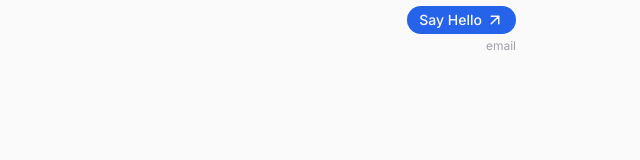
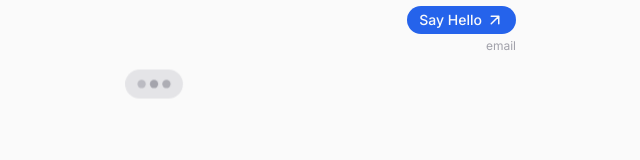
Before and after one commit to umeshjain1999/umesh, a Next.js app: page / in a window 1280 px wide. Shown: the part 536-696 px from the top of the page, without its empty margins (319-959 px from the left). Built offline with nearby package versions, Linux system fonts and the light colour scheme.

Commit message:
feat: typing indicator

```diff
--- a/app/page.tsx
+++ b/app/page.tsx
@@ -4,9 +4,25 @@ import { BubbleMessage } from "@/components/bubble";
 import { RightChevronIcon, UpArrowIcon } from "@/components/icons";
 import { ImageBlock } from "@/components/image";
 import { Modal } from "@/components/modal";
-import { variants } from "@/framer-variants";
+import { TypingIndicator } from "@/components/typing";
+import { typingVariants, variants } from "@/framer-variants";
 import { AnimatePresence, motion } from "framer-motion";
-import { useReducer } from "react";
+import React, { useReducer } from "react";
+
+const LeftWrapper = ({ children }: { children: React.ReactNode }) => {
+  return (
+    <div className="flex flex-col items-start w-full mb-4 gap-1">
+      {children}
+    </div>
+  );
+};
+const RightWrapper = ({ children }: { children: React.ReactNode }) => {
+  return (
+    <div className="flex flex-col items-end text-right w-full mb-4 gap-1">
+      {children}
+    </div>
+  );
+};
 
 export default function Page() {
   const initialState = {
@@ -47,7 +63,7 @@ export default function Page() {
   };
   return (
     <div className="w-full max-w-[390px] flex flex-col items-center relative">
-      <div className="flex flex-col items-start w-full mb-4 gap-1">
+      <LeftWrapper>
         <ImageBlock />
         <BubbleMessage custom={2}>Hey, Umesh Jain here</BubbleMessage>
         <BubbleMessage custom={3}>india / developing front-end</BubbleMessage>
@@ -89,8 +105,8 @@ export default function Page() {
             />
           </div>
         </motion.div>
-      </div>
-      <div className="flex flex-col items-end text-right w-full mb-4 gap-1">
+      </LeftWrapper>
+      <RightWrapper>
         <BubbleMessage
           custom={6}
           className="bg-blue-600 text-zinc-50 dark:text-zinc-950 flex items-center gap-1"
@@ -112,7 +128,10 @@ export default function Page() {
         >
           email
         </motion.p>
-      </div>
+      </RightWrapper>
+      <LeftWrapper>
+        <TypingIndicator />
+      </LeftWrapper>
       <AnimatePresence>
         {state.modalState && (
           <Modal
--- /dev/null
+++ b/components/typing.tsx
@@ -0,0 +1,56 @@
+import { motion } from "framer-motion";
+import { typingVariants } from "@/framer-variants";
+
+const TypingIndicator = () => {
+  return (
+    <motion.div
+      initial={{
+        opacity: 0,
+        y: -10,
+        scale: 1,
+      }}
+      animate={{
+        opacity: 1,
+        y: 0,
+        scale: 1.05,
+      }}
+      transition={{
+        duration: 1,
+        delay: 1,
+        type: "spring",
+        scale: {
+          delay: 1,
+          duration: 1,
+          repeat: Infinity,
+          repeatType: "mirror",
+          ease: "easeOut",
+        },
+      }}
+      className="w-fit bg-zinc-200 text-zinc-800 rounded-2xl px-3 py-2.5 text-sm font-medium flex gap-1 items-center"
+    >
+      <motion.span
+        variants={typingVariants}
+        initial="initial"
+        animate="animate"
+        custom={1}
+        className="w-2 h-2 inline-block bg-zinc-400 rounded-full opacity-50"
+      ></motion.span>
+      <motion.span
+        variants={typingVariants}
+        initial="initial"
+        animate="animate"
+        custom={2}
+        className="w-2 h-2 inline-block bg-zinc-400 rounded-full opacity-50"
+      ></motion.span>
+      <motion.span
+        variants={typingVariants}
+        initial="initial"
+        animate="animate"
+        custom={3}
+        className="w-2 h-2 inline-block bg-zinc-400 rounded-full opacity-50"
+      ></motion.span>
+    </motion.div>
+  );
+};
+
+export { TypingIndicator };
--- a/framer-variants.ts
+++ b/framer-variants.ts
@@ -19,3 +19,20 @@ export const variants = {
     scale: 1.05,
   },
 };
+
+export const typingVariants = {
+  initial: {
+    opacity: 0.5,
+  },
+  animate: (i: number) => {
+    const delay = i * 0.333
+    return {
+      opacity: 1,
+      transition: {
+        duration: 1,
+        delay: delay,
+        repeat: Infinity,
+      }
+    }
+  }
+}
```
